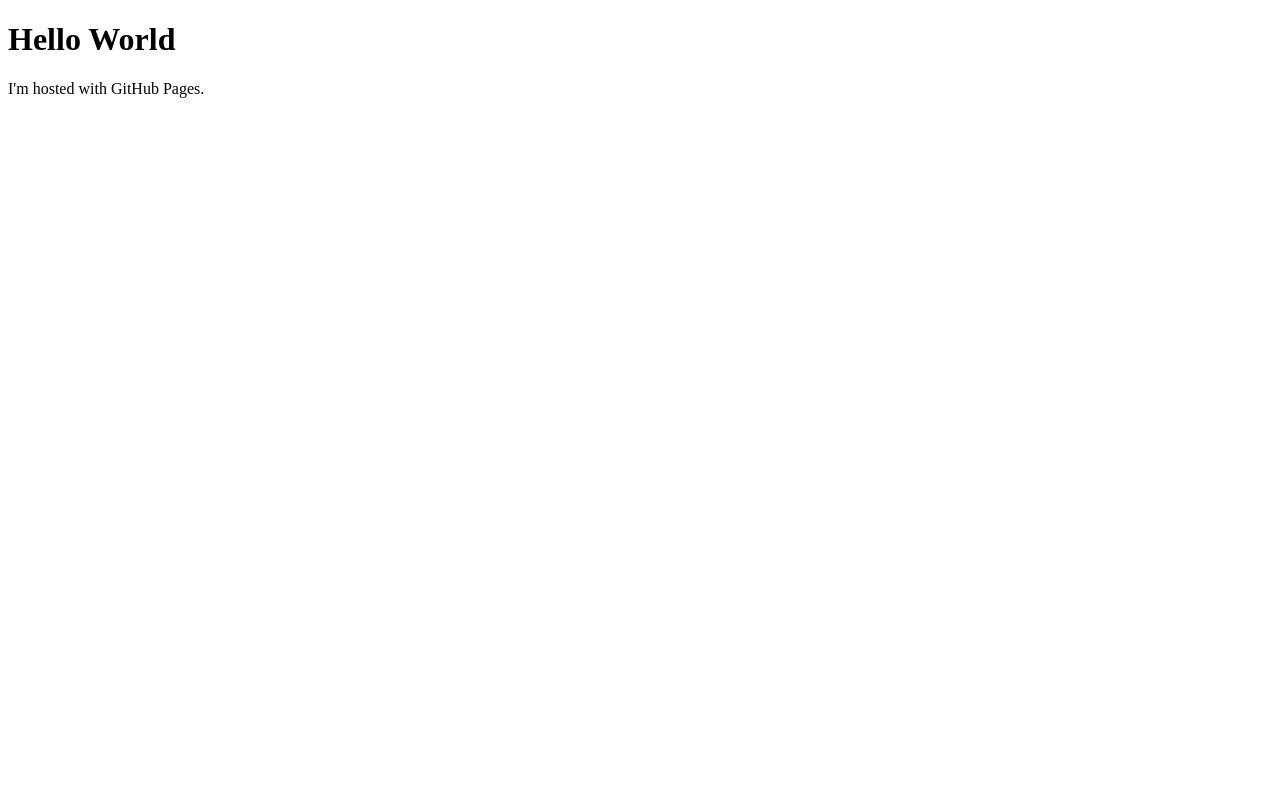
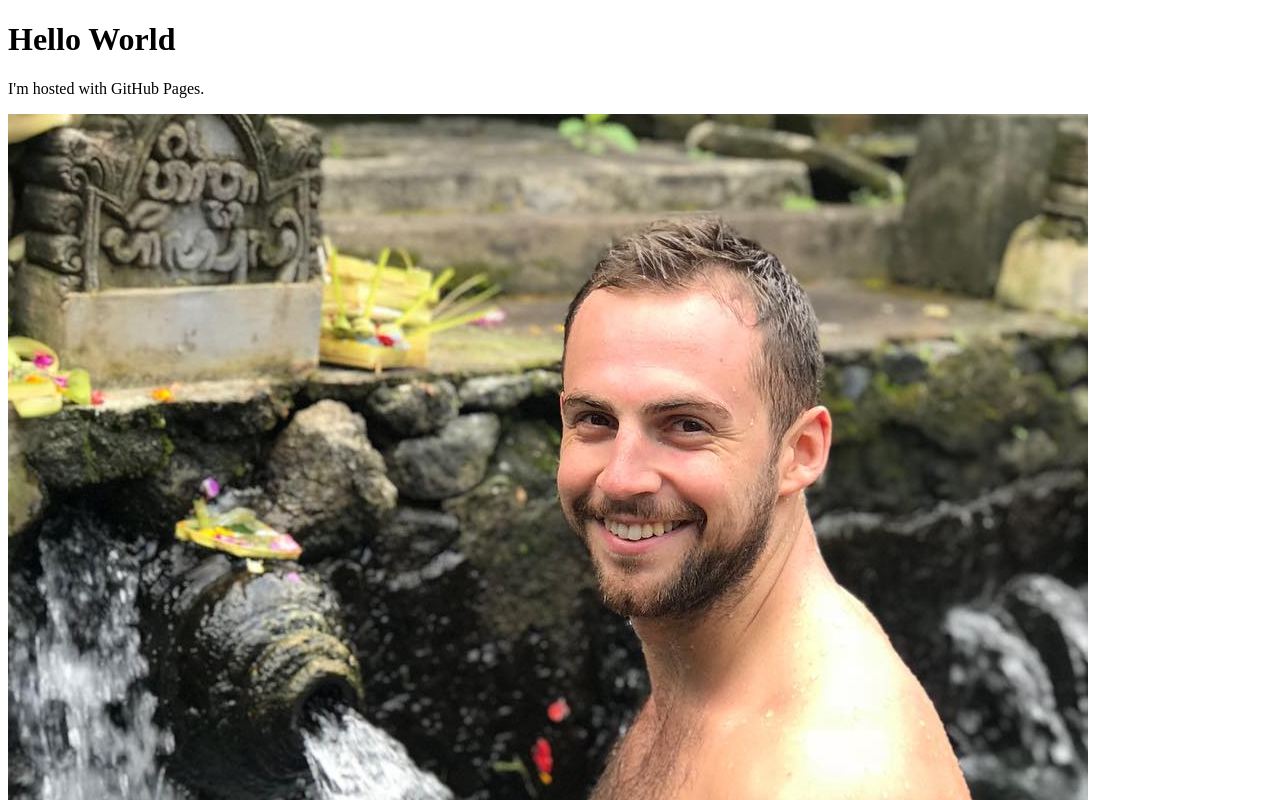
Before and after one commit to odin2018/odin2018.github.io, a plain HTML site: page index.html in a window 1280 px wide. Shown: the top 800 px of the page. Drawn offline with Linux system fonts and the light colour scheme.

Commit message:
Update index.html

```diff
--- a/index.html
+++ b/index.html
@@ -3,5 +3,6 @@
 <body>
 <h1>Hello World</h1>
 <p>I'm hosted with GitHub Pages.</p>
+  <p><img src= "pics/28429542_1589825467731688_8346647715706306560_n.jpg" alt="Chris" /></p>
 </body>
 </html>
```
